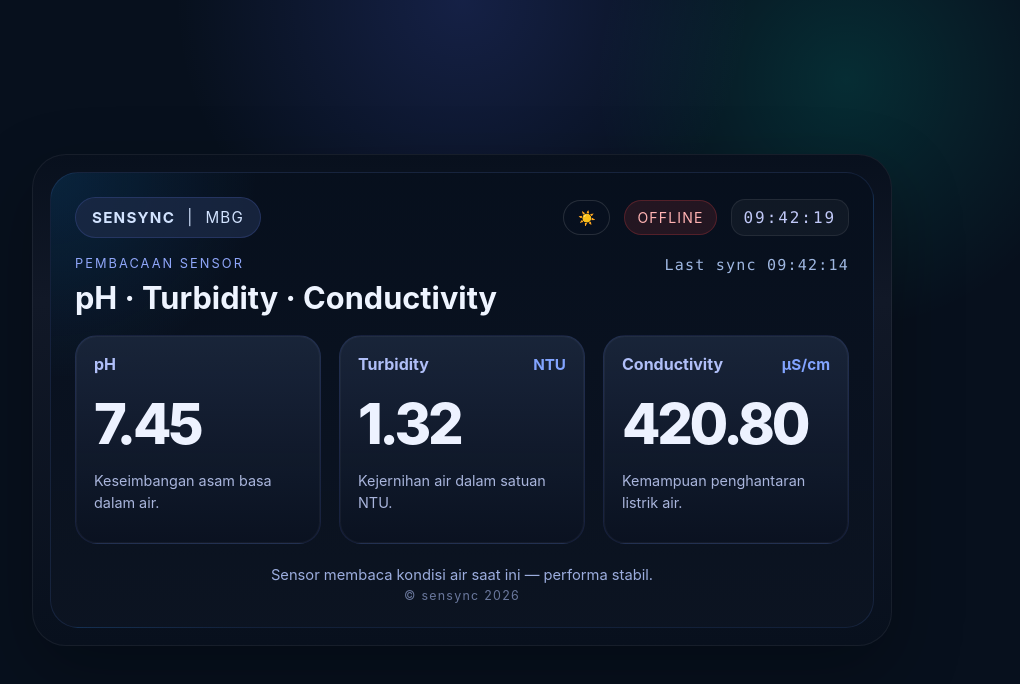
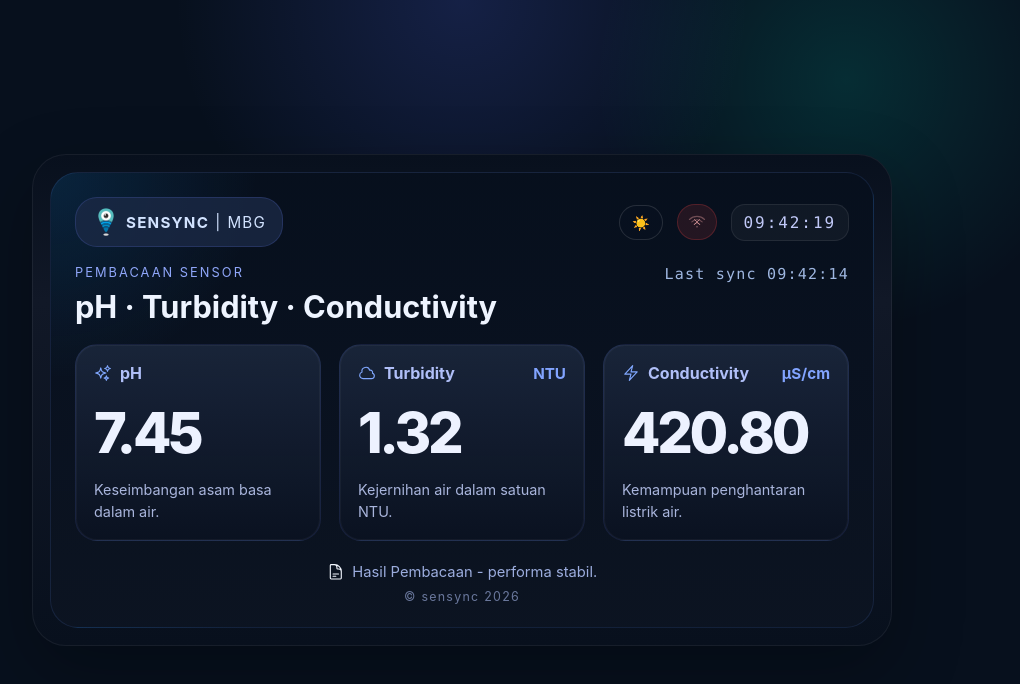
Before and after one commit to ITSensync/mbg-dashboard, a Next.js app: page / in a window 1280 px wide. Shown: the top 684 px of the page, without its empty margins (178-1198 px from the left). Built offline with nearby package versions, Linux system fonts and the light colour scheme.

Commit message:
feat:  some icon for text

```diff
--- a/app/page.js
+++ b/app/page.js
@@ -1,6 +1,8 @@
 'use client';
 
 import { useEffect, useState } from 'react';
+import Image from 'next/image';
+import { SunIcon, MoonIcon, WifiIcon, XMarkIcon, SparklesIcon, CloudIcon, BoltIcon, DocumentTextIcon } from '@heroicons/react/24/outline';
 import DashboardCard from '../components/DashboardCard';
 
 const initialMetrics = [
@@ -29,15 +31,21 @@ const getSensorStatus = (metrics) => {
   const allNormal = phNormal && turbidityNormal && conductivityNormal;
 
   if (allNormal) {
-    return 'Sensor membaca kondisi air saat ini — performa stabil.';
+    return 'Hasil Pembacaan - performa stabil.';
   } else {
     const issues = [];
     if (!phNormal) issues.push('pH abnormal');
     if (!turbidityNormal) issues.push('turbidity tinggi');
     if (!conductivityNormal) issues.push('conductivity abnormal');
 
-    return `Sensor mendeteksi kondisi air — ${issues.join(', ')}.`;
+    return `Hasil Pembacaan - ${issues.join(', ')}.`;
   }
+};
+
+const metricIcons = {
+  ph: SparklesIcon,
+  turbidity: CloudIcon,
+  conductivity: BoltIcon,
 };
 
 export default function Page() {
@@ -123,6 +131,7 @@ export default function Page() {
         <section className="dashboard-panel">
           <div className="top-bar">
             <div className="device-title">
+              <Image src="/sensync-logo.png" alt="Sensync logo" width={28} height={28} className="device-logo" />
               <span style={{ fontWeight: 'bold' }}>Sensync</span>
               <span>|</span>
               <span>MBG</span>
@@ -136,8 +145,15 @@ export default function Page() {
               >
                 {mode === 'dark' ? '☀️' : '🌙'}
               </button>
-              <span className={`signal ${online ? 'online' : 'offline'}`}>
-                {online ? 'ONLINE' : 'OFFLINE'}
+              <span
+                className={`signal ${online ? 'online' : 'offline'}`}
+                role="status"
+                aria-label={online ? 'Online' : 'Offline'}
+              >
+                <span className="signal-icon-wrap">
+                  <WifiIcon className="signal-svg" />
+                  {!online && <XMarkIcon className="signal-overlay" />}
+                </span>
               </span>
               <span className="clock">{formatClock(currentTime)}</span>
             </div>
@@ -156,6 +172,7 @@ export default function Page() {
               <DashboardCard
                 key={metric.key}
                 label={metric.label}
+                Icon={metricIcons[metric.key]}
                 value={metric.value.toFixed(2)}
                 unit={metric.unit}
                 description={metric.description}
@@ -164,7 +181,10 @@ export default function Page() {
           </div>
 
           <div className="footer-note">
-            <span>{getSensorStatus(metrics)}</span>
+            <span className="footer-summary">
+              <DocumentTextIcon className="summary-icon" />
+              {getSensorStatus(metrics)}
+            </span>
             <small className="watermark">© sensync {new Date().getFullYear()}</small>
           </div>
         </section>
--- a/components/DashboardCard.js
+++ b/components/DashboardCard.js
@@ -1,8 +1,11 @@
-export default function DashboardCard({ label, value, unit, description }) {
+export default function DashboardCard({ label, Icon, value, unit, description }) {
   return (
     <div className="card">
       <div className="card-header">
-        <span>{label}</span>
+        <div className="label-with-icon">
+          {Icon ? <Icon className="card-label-icon" /> : null}
+          <span>{label}</span>
+        </div>
         <span className="unit">{unit}</span>
       </div>
       <div className="card-value">{value}</div>
--- a/package.json
+++ b/package.json
@@ -8,6 +8,7 @@
     "start": "next start"
   },
   "dependencies": {
+    "@heroicons/react": "^2.2.0",
     "next": "^15.3.2",
     "react": "18.3.1",
     "react-dom": "18.3.1"
--- a/styles/globals.css
+++ b/styles/globals.css
@@ -64,7 +64,7 @@
 
 .light-mode .theme-toggle,
 .theme-toggle {
-  padding: 8px 14px;
+  padding: 8px 12px;
   border-radius: 999px;
   border: 1px solid rgba(255, 255, 255, 0.12);
   background: rgba(15, 23, 42, 0.16);
@@ -73,6 +73,36 @@
   font-size: 0.88rem;
   font-weight: 700;
   transition: transform 0.2s ease, background 0.2s ease, color 0.2s ease;
+  display: inline-flex;
+  align-items: center;
+  justify-content: center;
+}
+
+.theme-icon,
+.signal-svg {
+  width: 18px;
+  height: 18px;
+}
+
+.signal-icon-wrap {
+  position: relative;
+  display: inline-flex;
+  align-items: center;
+  justify-content: center;
+}
+
+.signal-overlay {
+  position: absolute;
+  width: 10px;
+  height: 10px;
+  color: currentColor;
+  top: 50%;
+  left: 50%;
+  transform: translate(-50%, -50%);
+}
+
+.signal.offline .signal-svg {
+  opacity: 0.35;
 }
 
 .theme-toggle:hover {
@@ -147,7 +177,7 @@ button, input, textarea, select {
 .device-title {
   display: inline-flex;
   align-items: center;
-  gap: 12px;
+  gap: 6px;
   font-size: 0.95rem;
   color: #d2e3ff;
   letter-spacing: 0.08em;
@@ -156,6 +186,13 @@ button, input, textarea, select {
   border-radius: 22px;
   background: rgba(28, 42, 70, 0.78);
   border: 1px solid rgba(105, 130, 255, 0.18);
+}
+
+.device-logo {
+  width: 28px;
+  height: 28px;
+  object-fit: contain;
+  border-radius: 8px;
 }
 
 .device-title .badge {
@@ -176,12 +213,13 @@ button, input, textarea, select {
 .signal {
   display: inline-flex;
   align-items: center;
-  gap: 6px;
-  padding: 8px 12px;
+  justify-content: center;
+  padding: 8px 10px;
+  min-width: 38px;
   border-radius: 999px;
-  font-size: 0.88rem;
-  letter-spacing: 0.08em;
-  text-transform: uppercase;
+  font-size: 1.1rem;
+  letter-spacing: normal;
+  text-transform: none;
   border: 1px solid rgba(255, 255, 255, 0.08);
 }
 
@@ -269,6 +307,18 @@ h1 {
   font-weight: 700;
 }
 
+.label-with-icon {
+  display: inline-flex;
+  align-items: center;
+  gap: 8px;
+}
+
+.card-label-icon {
+  width: 18px;
+  height: 18px;
+  color: #81a8ff;
+}
+
 .unit {
   font-size: 0.95rem;
   color: #82a4ff;
@@ -295,8 +345,22 @@ h1 {
   text-align: center;
   display: flex;
   flex-direction: column;
-  gap: 4px;
+  gap: 8px;
   align-items: center;
+}
+
+.footer-summary {
+  display: inline-flex;
+  align-items: center;
+  gap: 8px;
+  max-width: 100%;
+  text-align: center;
+}
+
+.summary-icon {
+  width: 1.1rem;
+  height: 1.1rem;
+  color: #f3f7ff;
 }
 
 .footer-note small.watermark {
```
Also changed, not shown: public/sensync-logo.png (added), 1 other file (tests, documents, lock files or other folders).
